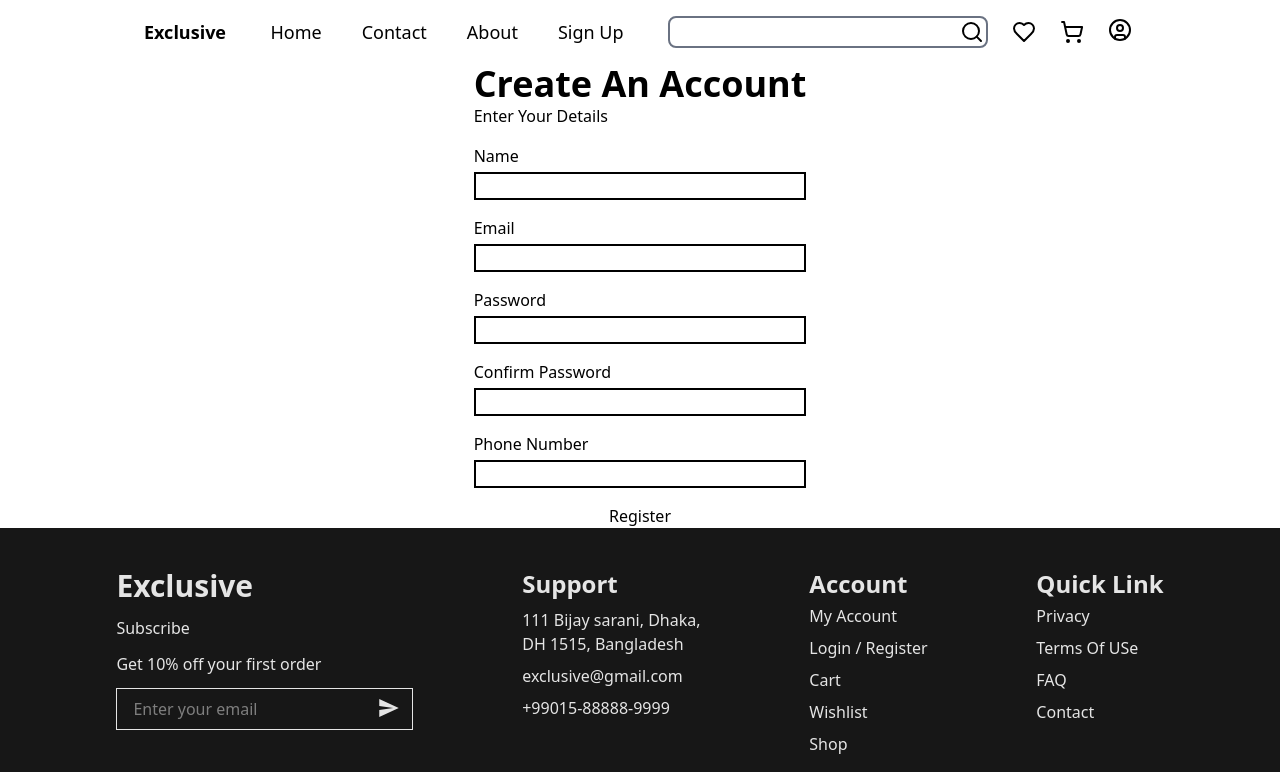
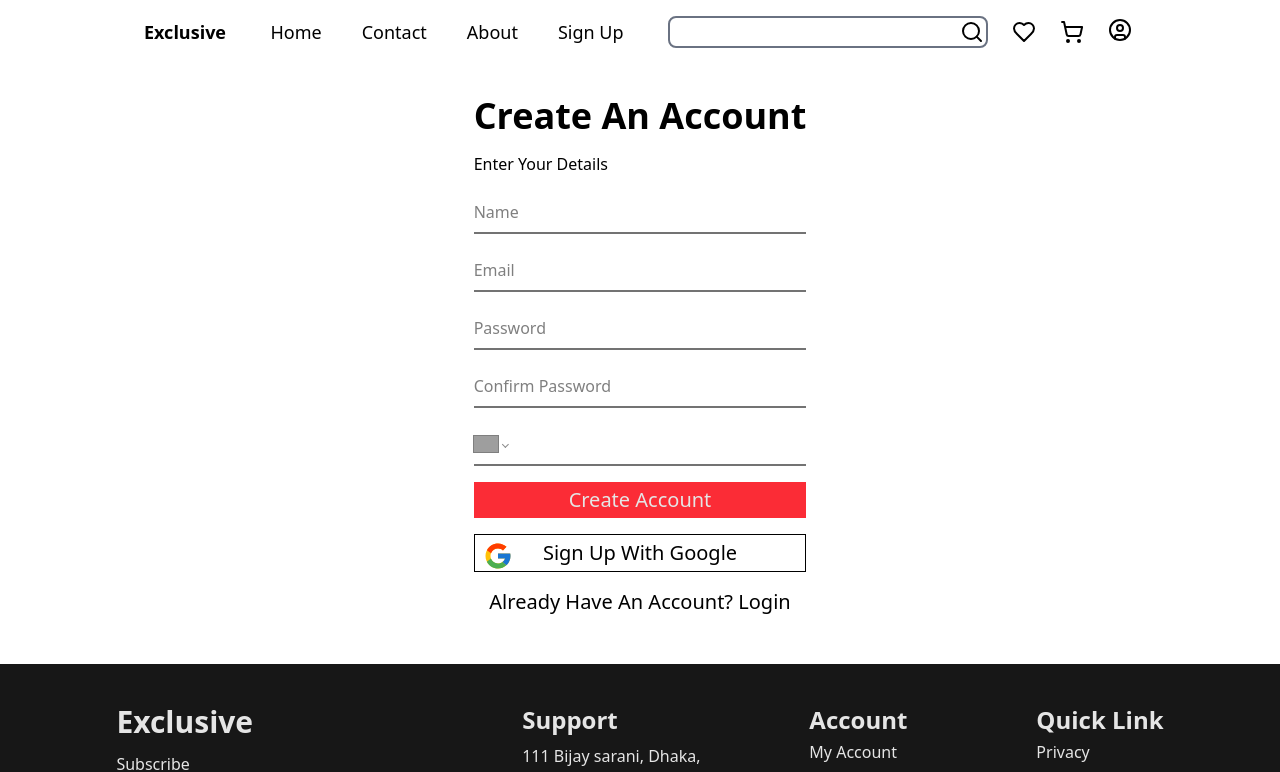
Before and after one commit to krish28-nep/Vortexis, a Next.js app: page /auth/register in a window 1280 px wide. Shown: the top 772 px of the page. Built offline with nearby package versions, Linux system fonts and the light colour scheme; no server answers; grey boxes are pictures that could not be loaded.

Commit message:
register

```diff
--- a/app/auth/register/page.tsx
+++ b/app/auth/register/page.tsx
@@ -1,12 +1,16 @@
 "use client";
+import "react-phone-number-input/style.css";
 import { showNotification } from "@/redux/NotificationSlice";
 import axios from "axios";
 import { useRouter } from "next/navigation";
-import React from "react";
+import React, { useState } from "react";
 import { useForm, FieldValues, set } from "react-hook-form";
 import { useDispatch } from "react-redux";
+import PhoneInput from "react-phone-number-input";
+import { FcGoogle } from "react-icons/fc";
+const page = () => {
+  const [number, setNumber] = useState<string | undefined>();
 
-const page = () => {
   const router = useRouter();
   const serverUrl =
     process.env.NEXT_PUBLIC_SERVER_URL || "http://localhost:4000";
@@ -28,7 +32,10 @@ const page = () => {
         setError("email", { message: emailResponse.data.message });
         return;
       } else {
-        await axios.post(`${serverUrl}/auth/register`, {...data, role: "customer"});
+        await axios.post(`${serverUrl}/auth/register`, {
+          ...data,
+          role: "customer",
+        });
         dispatch(
           showNotification({
             message: "Registeration succesfull",
@@ -36,25 +43,33 @@ const page = () => {
           })
         );
       }
-      router.push("/auth/login")
+      router.push("/auth/login");
     } catch (error) {
       console.log(error);
     }
   };
   return (
-    <div className="flex h-full w-full justify-center items-center">
+    <div className="flex h-full w-full justify-center items-center flex-col py-8">
       <form onSubmit={handleSubmit(onSubmit)} className="flex flex-col gap-4">
         <div>
-          <h1 className="text-4xl font-bold">Create An Account</h1>
+          <h1 className="text-4xl font-bold mb-4">Create An Account</h1>
           <h2>Enter Your Details</h2>
         </div>
         <div className="flex flex-col gap-1">
-          <label htmlFor="name">Name</label>
-          <input {...register("name")} type="text" className="border-2 " />
+          <input
+            {...register("name")}
+            type="text"
+            placeholder="Name"
+            className="border-b-2 border-neutral-500 focus:outline-none focus:border-black py-2"
+          />
         </div>
         <div className="flex flex-col gap-1">
-          <label htmlFor="email">Email</label>
-          <input {...register("email")} type="text" className="border-2 " />
+          <input
+            {...register("email")}
+            type="text"
+            placeholder="Email"
+            className="border-b-2 border-neutral-500 focus:outline-none focus:border-black py-2"
+          />
           {errors.email && (
             <span className="text-base text-red-500">
               {String(errors.email)}
@@ -62,31 +77,38 @@ const page = () => {
           )}
         </div>
         <div className="flex flex-col gap-1">
-          <label htmlFor="password">Password</label>
           <input
             {...register("password")}
+            placeholder="Password"
             type="password"
-            className="border-2 "
+            className="border-b-2 border-neutral-500 focus:outline-none focus:border-black py-2"
           />
         </div>
         <div className="flex flex-col gap-1">
-          <label htmlFor="confirmPassword">Confirm Password</label>
           <input
             {...register("confirmPassword")}
+            placeholder="Confirm Password"
             type="password"
-            className="border-2 "
+            className="border-b-2 border-neutral-500 focus:outline-none focus:border-black py-2"
           />
         </div>
         <div className="flex flex-col gap-1">
-          <label htmlFor="phoneNumber">Phone Number</label>
-          <input
-            {...register("phoneNumber")}
-            type="text"
-            className="border-2 "
+          <PhoneInput
+            value={number}
+            onChange={setNumber}
+            defaultCountry="NP"
+            className="border-b-2 border-neutral-500 focus:outline-none focus:border-black py-2"
           />
         </div>
-        <button>Register</button>
+        <button className="bg-red-500 px-2 py-1 text-xl text-neutral-200 cursor-pointer">
+          Create Account
+        </button>
+        <button className="border-1 px-2 py-1 text-xl flex relative justify-center cursor-pointer">
+          <FcGoogle size={30} className="absolute top-1.5 left-2" />
+          <h1 className="self-center">Sign Up With Google</h1>
+        </button>
       </form>
+      <h1 className="m-4 text-xl">Already Have An Account? Login</h1>
     </div>
   );
 };
```
